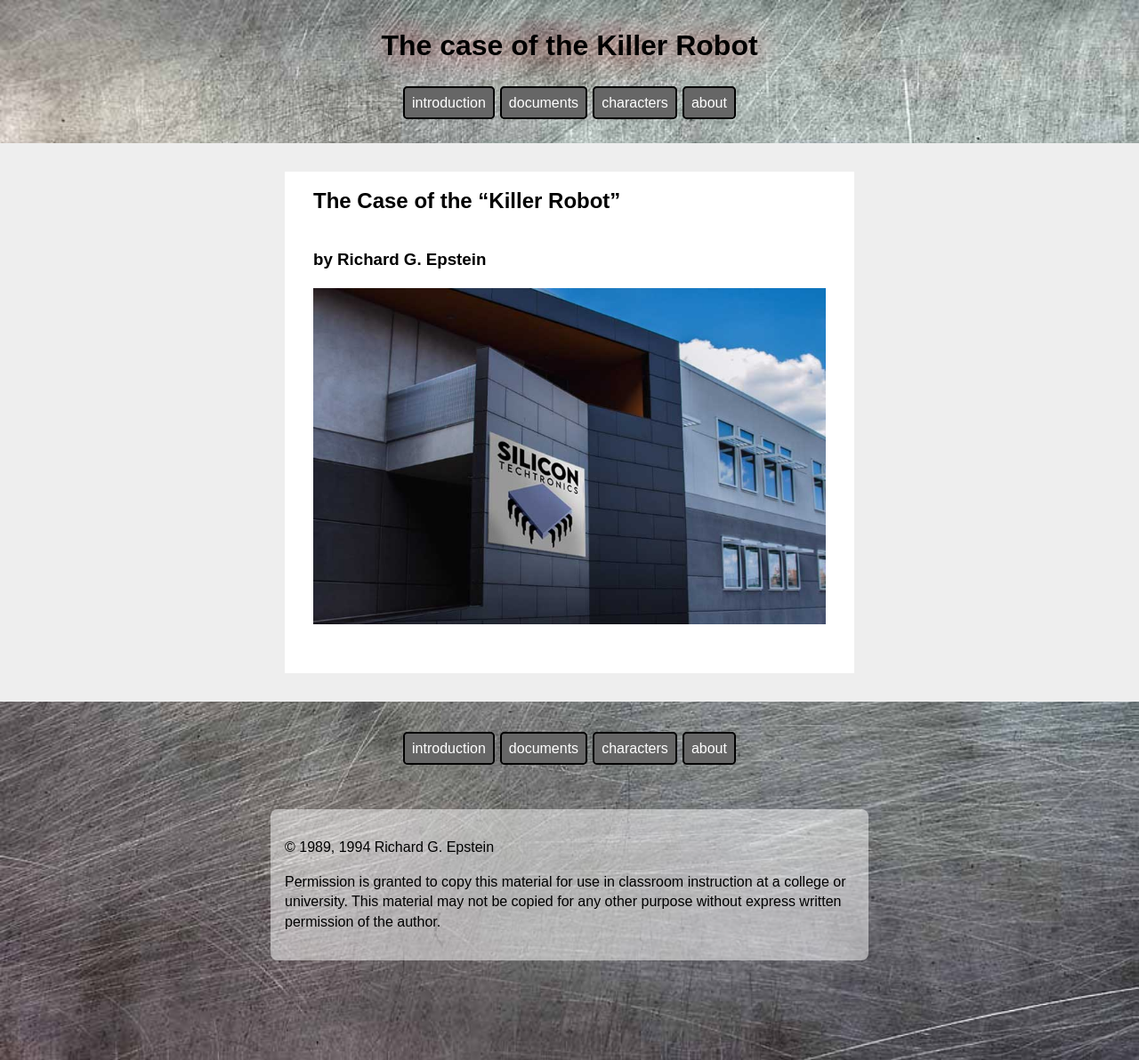
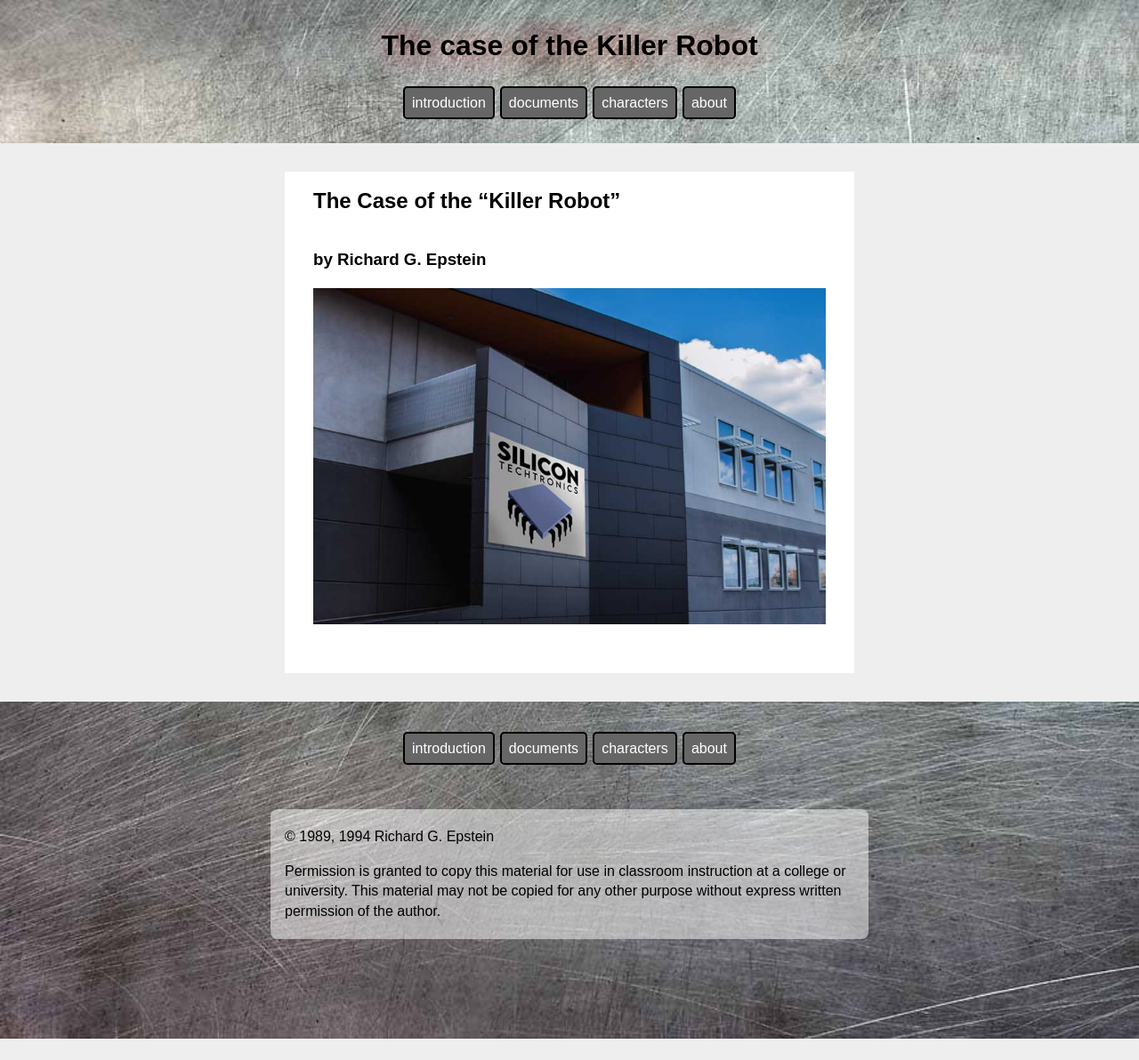
Before and after one commit to davewhiteland/epstein-killer-robot, a Jekyll site: the page built from index.md, in a window 1280 px wide. Shown: the whole page at 89% size. Built offline with Jekyll 4.4.1, drawn with Linux system fonts in a browser that asks for light colours; after the commit the page ends 1168 px from its top, so only the background shows below that.

Commit message:
tidy padding in footer copyright notice

```diff
--- a/css/style.scss
+++ b/css/style.scss
@@ -276,7 +276,7 @@ footer {
     max-width: 40rem;
     margin:3rem auto;
     background:rgba(255, 255, 255, 0.5);
-    padding:1rem;
+    padding:0.25rem 1rem;
     border-radius:0.5rem;
   }
 }
```
